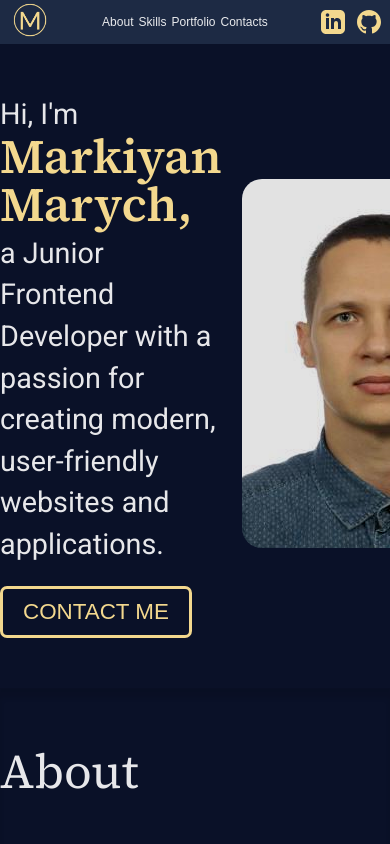
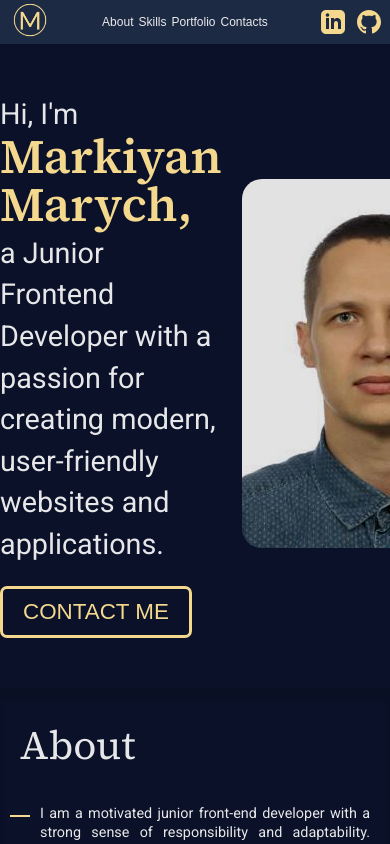
Before and after one commit to MarkiMark01/portfolio_vite_sass, a React (Vite) app: page / in a window 390 px wide. Built offline with nearby package versions, Linux system fonts and the light colour scheme.

Commit message:
added @media to about.scss

```diff
--- a/src/components/pages/about/about.module.scss
+++ b/src/components/pages/about/about.module.scss
@@ -8,6 +8,7 @@
     box-shadow: inset 0 10px 5px rgba(0, 0, 0, 0.1);
     padding-top: 50px;
 
+
     .text{
         color: rgba(255, 255, 255, 0.9);
         font-size: 1.2rem;
@@ -16,6 +17,7 @@
         line-height: 1.6rem;
         padding-left: 60px;
         text-align: justify;
+        margin: 0 20px;
 
         &::before{
             content: '';
@@ -29,5 +31,47 @@
         }
     }
 
+    @media (max-width: 799px) {
+        max-width: 600px;
+        gap: 15px;
+        padding-top: 40px;
 
+        h2{
+            font-size: 2.5rem;
+        }
+
+        .text {
+          font-size: 1rem;
+          line-height: 1.4rem;
+          padding-left: 40px;
+
+          &::before {
+            margin-left: -40px;
+          }
+        }
+      }
+
+      @media (max-width: 667px){
+        h2{
+            margin-left: 20px;
+        }
+      }
+
+      @media (max-width: 480px) {
+        max-width: 100%;
+        margin: 30px auto;
+        gap: 10px;
+        padding-top: 30px;
+
+        .text {
+          font-size: 0.9rem;
+          line-height: 1.2rem;
+          padding-left: 20px;
+
+          &::before {
+            margin-left: -30px;
+            width: 20px;
+          }
+        }
+      }
 }
```
